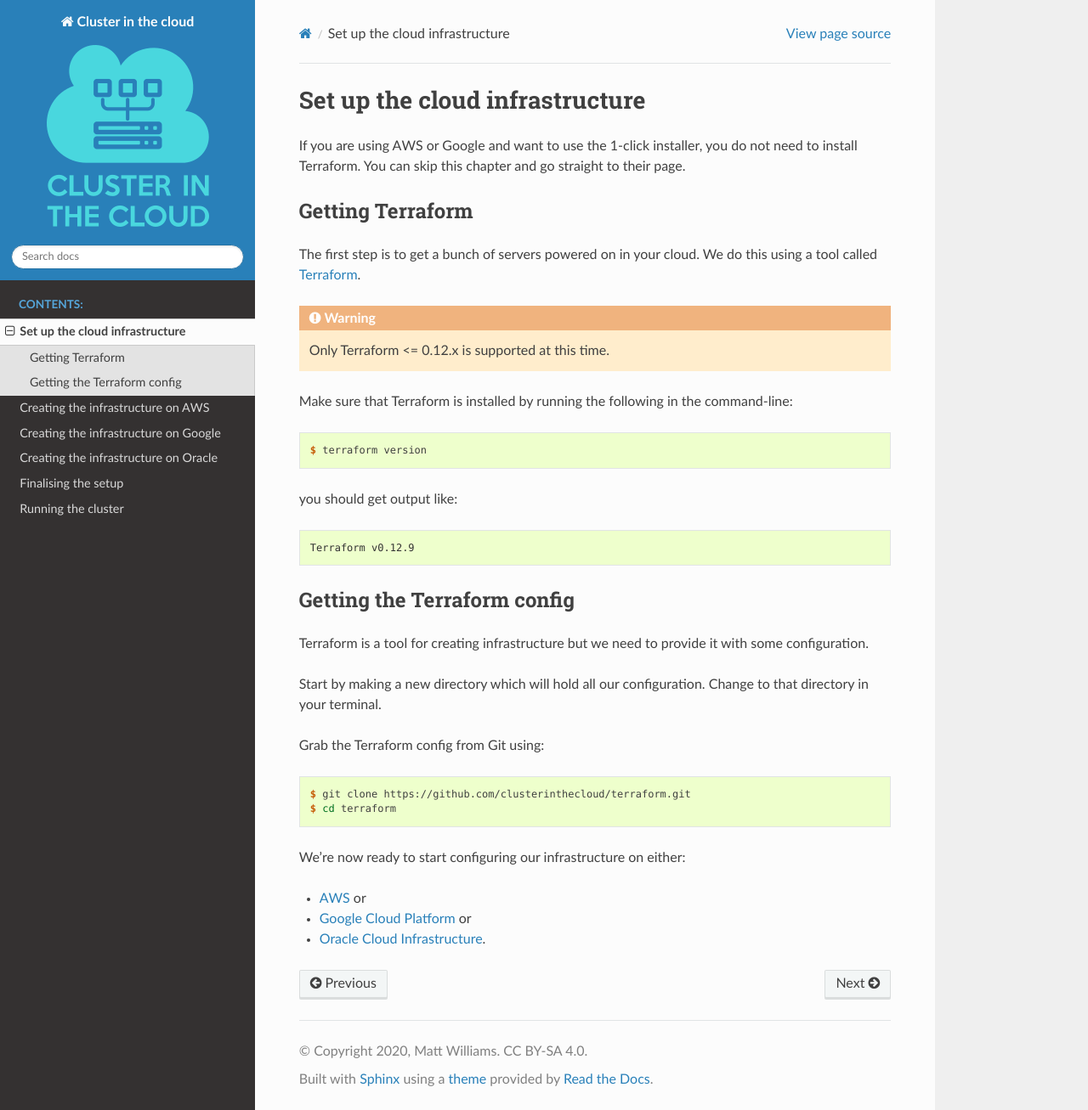
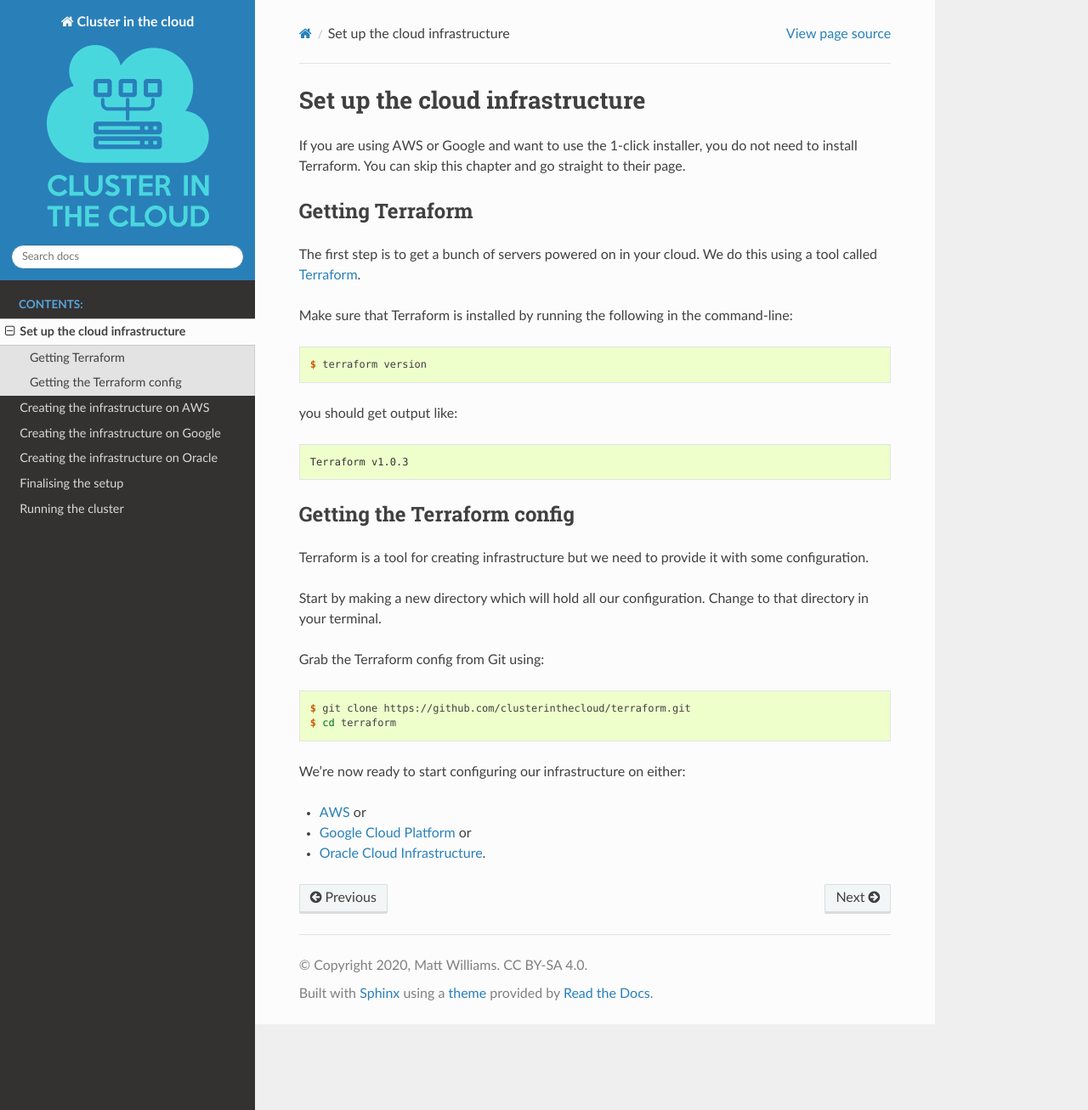
Before and after one commit to clusterinthecloud/docs, a Sphinx documentation site: the page built from source/infrastructure.rst, in a window 1280 px wide and 1307 px high. Shown: the whole window at 85% size. Built offline with Sphinx 7.4.7 and the Read the Docs theme 2.0.0, drawn with Linux system fonts in a browser that asks for light colours.

Commit message:
Update the Terraform version required

```diff
--- a/source/index.rst
+++ b/source/index.rst
@@ -40,7 +40,7 @@
 
 * local software installed
 
-  * Terraform 0.12
+  * Terraform 1.0 or newer
   * SSH
   * Git
 
--- a/source/infrastructure.rst
+++ b/source/infrastructure.rst
@@ -10,10 +10,6 @@
 The first step is to get a bunch of servers powered on in your cloud.
 We do this using a tool called `Terraform <https://www.terraform.io/>`_.
 
-.. warning::
-
-   Only Terraform <= 0.12.x is supported at this time.
-
 Make sure that Terraform is installed by running the following in the command-line:
 
 .. code-block:: shell-session
@@ -24,7 +20,7 @@
 
 .. code-block:: shell-session
 
-   Terraform v0.12.9
+   Terraform v1.0.3
 
 Getting the Terraform config
 ----------------------------
```
